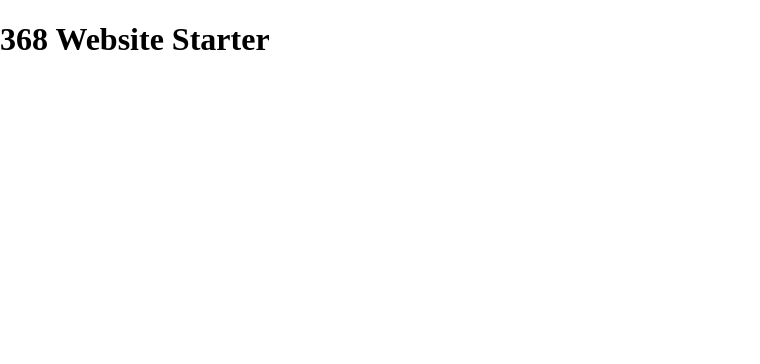
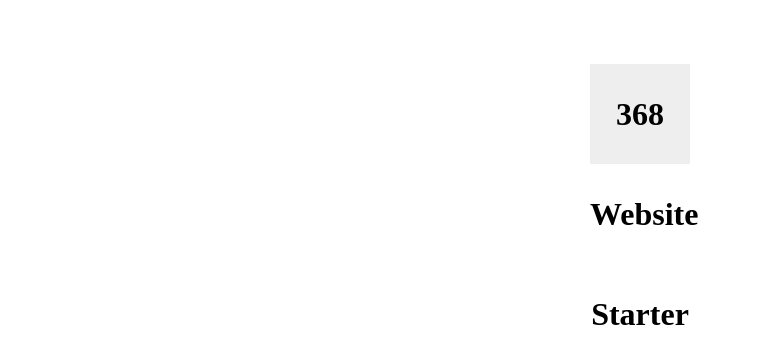
Before and after one commit to linad181/web-2-starter, a plain HTML site: page index.html in a window 1280 px wide. Shown: the whole page, without its empty margins (0-760 px from the left). Drawn offline with nearby package versions, Linux system fonts and the light colour scheme.

```diff
--- a/css/styles.css
+++ b/css/styles.css
@@ -1 +1,14 @@
 /* Your Styling */
+
+h1 {
+	background: #eee;
+
+	height: 100px;
+	width: 100px;
+
+	margin: 2em auto 0 auto;
+
+	/* Horizontal Centering */
+	text-align: center;
+	line-height: 100px;
+}
--- /dev/null
+++ b/js/scripts.js
@@ -0,0 +1,5 @@
+// My Scripts
+
+// var getYear = new Date.getYear();
+
+console.log("Hello World");
```
Also changed, not shown: index.html (+6 -0 lines).
